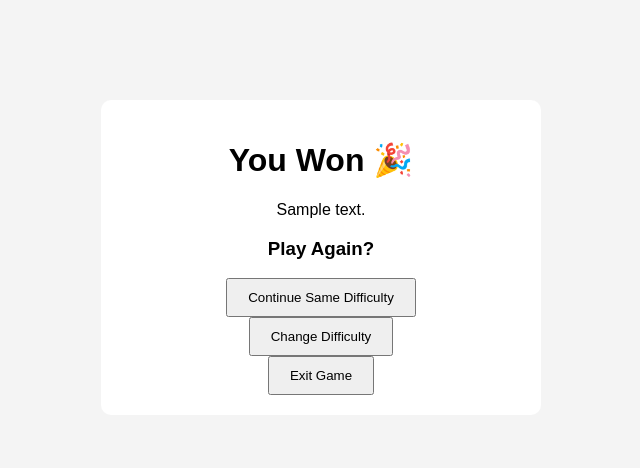
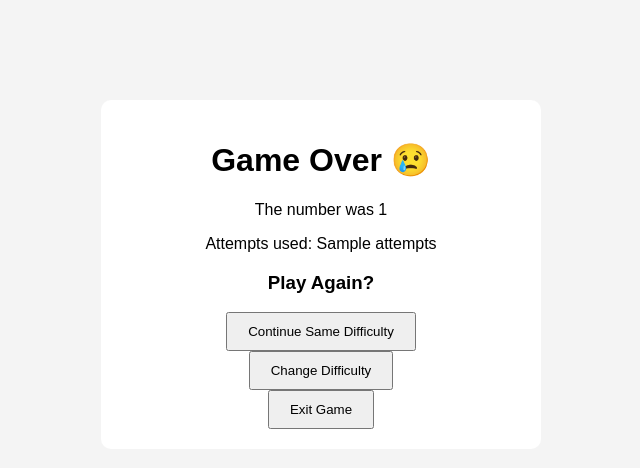
Before and after one commit to afrazmisha/Python_Guessing_Game, a Flask app: template templates/end.html in a window 1280 px wide. Shown: the top 468 px of the page, without its empty margins (319-959 px from the left). Run offline with Flask 3, Linux system fonts and the light colour scheme; the template is opened without the code that fills it: most values are stand-ins (such as "Sample title", 1, 10 or a date in 2020).

Commit message:
Bugs in the end.html and game end process was fixed

```diff
--- a/app.py
+++ b/app.py
@@ -49,6 +49,7 @@ def guess():
     result = game.check_guess(user_guess)
 
     session["game"] = game.serialize()
+    session["result"] = result
 
     if game.game_over:
         return redirect(url_for("end"))
--- a/templates/end.html
+++ b/templates/end.html
@@ -1,23 +1,22 @@
 <!DOCTYPE html>
 <html>
-    <head>
-        <title>Game Over</title>
-        <link rel="stylesheet" href="{{ url_for('static', filename='style.css') }}">
-    </head>
-</html>
+<head>
+    <title>Game Over</title>
+    <link rel="stylesheet" href="{{ url_for('static', filename='style.css') }}">
+</head>
 <body>
+
     <div class="container">
-        {% if result.status == "won" %}
 
+        {% if won %}
             <h1>You Won 🎉</h1>
-
         {% else %}
-
             <h1>Game Over 😢</h1>
-
         {% endif %}
 
-        <p>{{ result.message}}</p>
+        <p>The number was {{ secret_number }}</p>
+
+        <p>Attempts used: {{ attempts }}</p>
 
         <h3>Play Again?</h3>
 
@@ -40,7 +39,10 @@
                     Exit Game
                 </button>
             </form>
+
         </div>
+
     </div>
+
 </body>
 </html>
```
